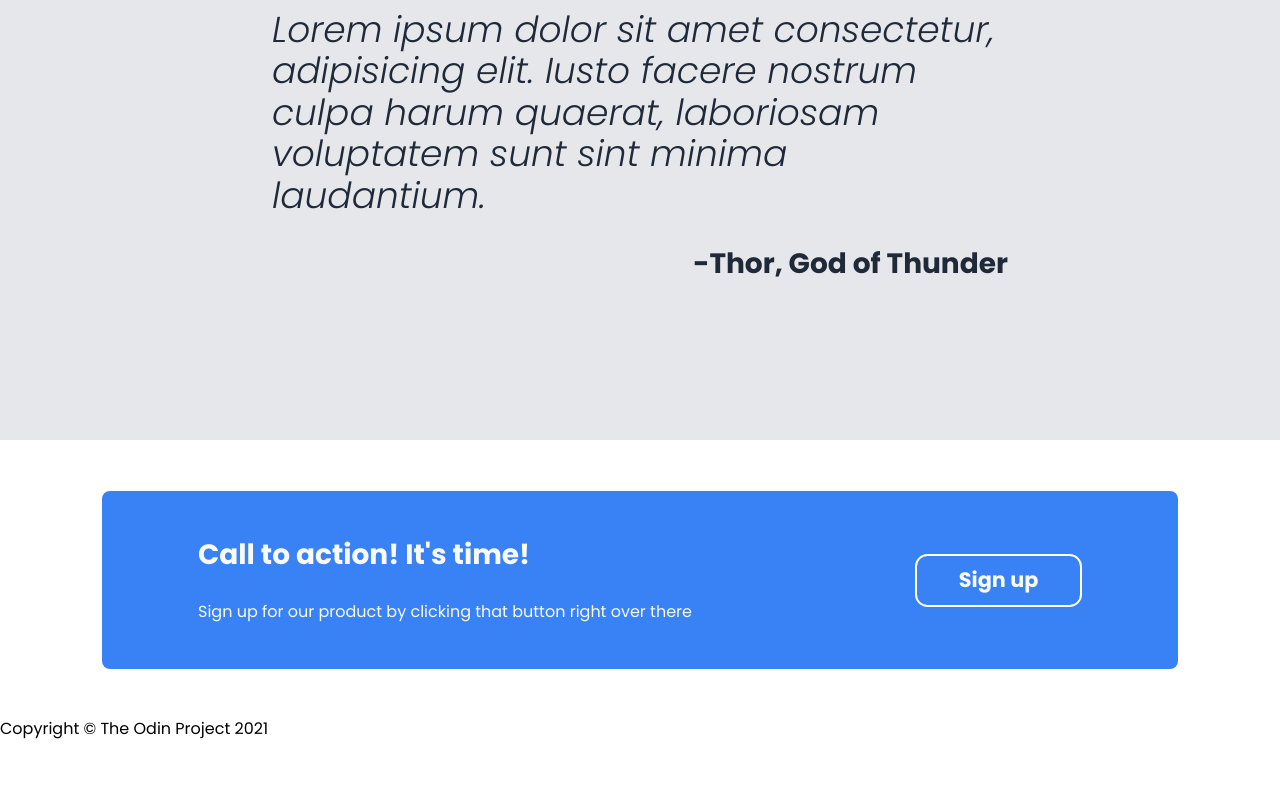
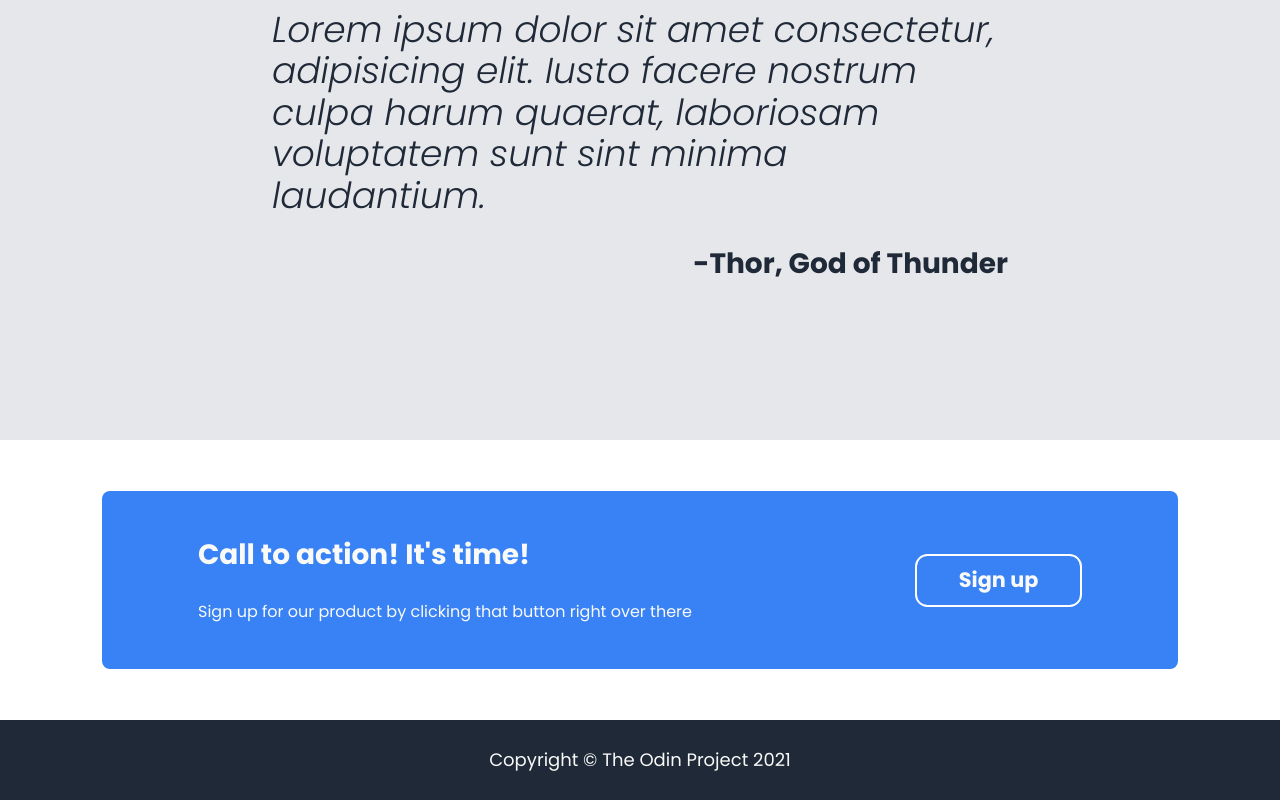
Before and after one commit to amir-kedis/landing-page, a plain HTML site: page index.html in a window 1280 px wide. Shown: the part 1271-2071 px from the top of the page. Before the commit the page ends 2011 px from the top, so only its background shows below. Drawn offline with Linux system fonts and the light colour scheme.

Commit message:
make footer

```diff
--- a/css/main.css
+++ b/css/main.css
@@ -65,11 +65,12 @@ img {
     width: 100%;
     height: auto;
 }
-
-.container > .row {
-    margin-left: -2em;
-    margin-right: -2em;
-    display: flex;
+@media only screen and (min-width: 576px) {
+    .container > .row {
+        margin-left: -2em;
+        margin-right: -2em;
+        display: flex;
+    }
 }
 
 .btn {
@@ -234,3 +235,13 @@ img {
 .CTA__text p {
     margin: 2em 0 0 0;
 }
+/* Footer */
+.footer {
+    background-color: var(--dark-BGC);
+    display: flex;
+    align-items: center;
+    justify-content: center;
+    min-height: 10vh;
+    color: var(--hero-primary);
+    font-size: 18px;
+}
```
